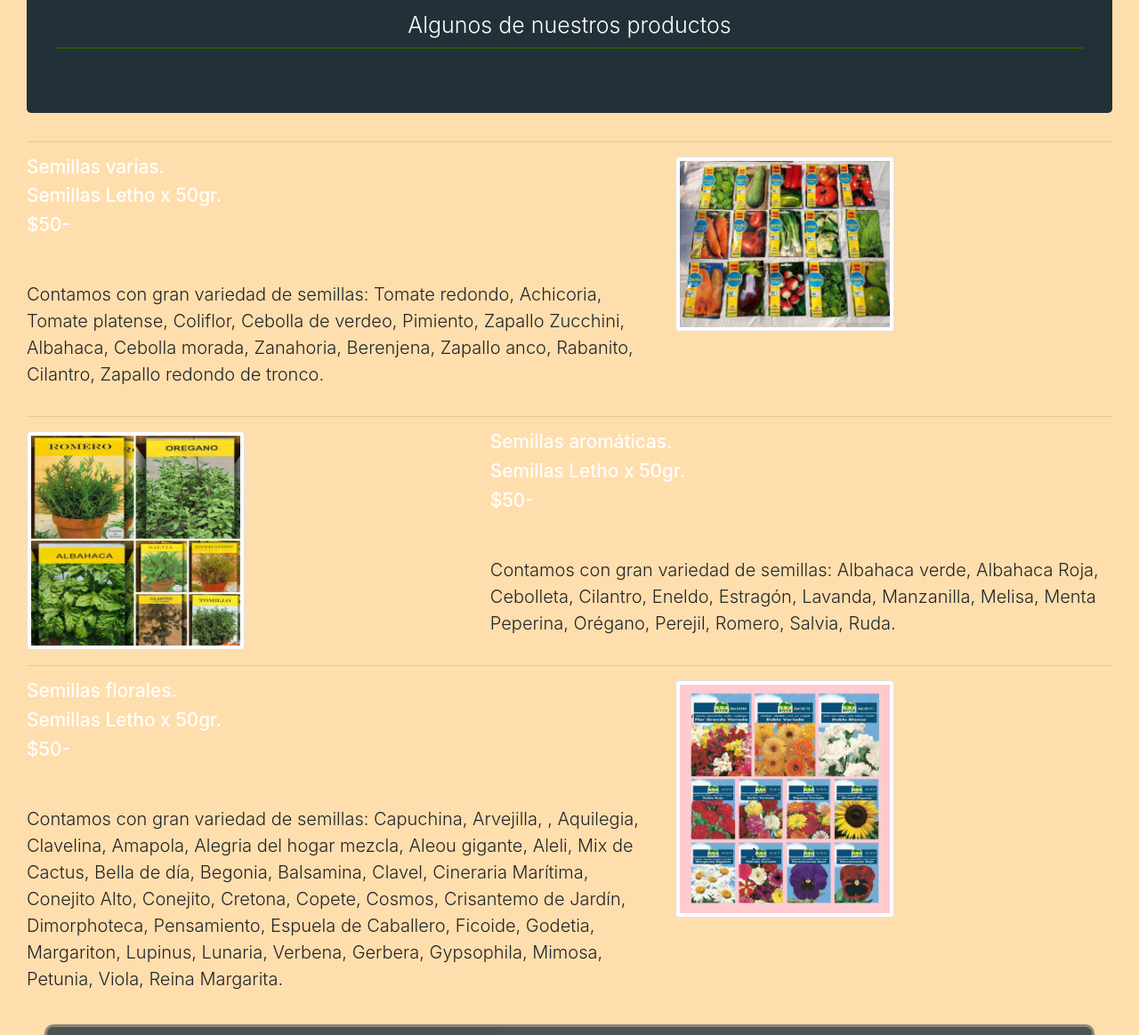
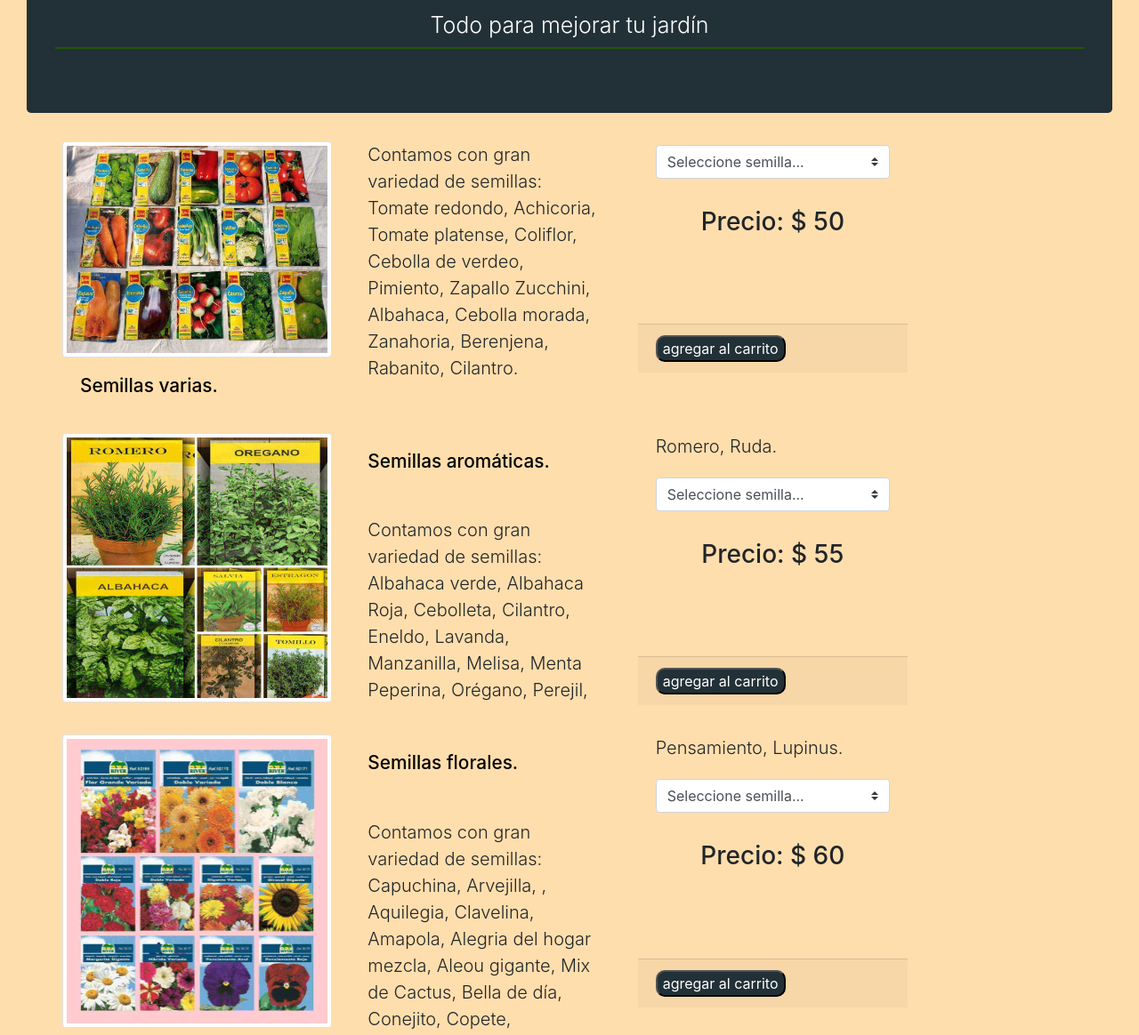
Before and after one commit to LucasBordi/proyecto-camada-10755, a website: page page/semillas.html in a window 1280 px wide. Shown: the part 230-1394 px from the top of the page at 89% size. Drawn offline with nearby package versions, Linux system fonts and the light colour scheme; files whose address does not match are found by name.

Commit message:
carrito-1

```diff
--- a/page/semillas.html
+++ b/page/semillas.html
@@ -54,7 +54,7 @@
                             <div class="p-2 flex-fill text-dark bar-left">
                                 <a class="nav-item"
                                     href="https://www.google.com.ar/maps/place/Evaristo+Carriego+1804,+B1685FLV+El+Palomar,+Provincia+de+Buenos+Aires/@-34.6307436,-58.5969317,
-                                        17z/data=!3m1!4b1!4m5!3m4!1s0x95bcb87c838ab37d:0x5165b6a016c3abf0!8m2!3d-34.630748!4d-58.5947377"
+                                    17z/data=!3m1!4b1!4m5!3m4!1s0x95bcb87c838ab37d:0x5165b6a016c3abf0!8m2!3d-34.630748!4d-58.5947377"
                                     target="_black">
                                     <span class="icon-location">
                                     </span>
@@ -81,9 +81,10 @@
                                             aria-expanded="false">Productos</a>
                                         <div class="dropdown-menu">
                                             <a class="dropdown-item" href="plantas.html">Plantas</a>
-                                            <a class="dropdown-item active" href="semillas.html">Semillas</a>
-                                            <a class="dropdown-item" href="productos-jardineria.html">Accesorios de
-                                                jardín</a>
+                                            <a class="dropdown-item" href="semillas.html">Semillas</a>
+                                            <a class="dropdown-item active" href="productos-jardineria.html">Accesorios
+                                                de jardín
+                                            </a>
                                         </div>
                                     </li>
                                     <li class="nav-item">
@@ -92,83 +93,40 @@
                                     <li class="nav-item">
                                         <a class="nav-link" href="contactos.html">Contacto</a>
                                     </li>
-                                    <li>
-                                        <span class="icon-cart" id="botonCarrito" style="color:white">Carrito</span>
+                                    <li class="nav-item dropdown">
+                                        <span class="icon-cart" id="botonCarrito" style="color:white"
+                                            data-toggle="dropdown" role="button" aria-haspopup="true"
+                                            aria-expanded="false"> Carrito</span>
+                                        <div class="dropdown-menu">
+                                            <p id="mostrar"></p>
+                                            <p id="total"></p>
+                                            <button id="sumarTotal">COMPRAR</button>
+                                        </div>
                                     </li>
                                 </ul>
                             </div>
                         </nav>
                     </div>
                 </header>
-                <!--titulo pagina-->
+                <!--segundo titulo-->
                 <div class="jumbotron">
                     <h2 class="display-4">
-                        <p>Algunos de nuestros productos</p>
+                        <p class="acomodo">Todo para mejorar tu jardín</p>
                     </h2>
                 </div>
-                <!--tabla de productos-->
-                <hr class="featurette-divider">
-                <div class="row featurette">
-                    <div class="col-md-7">
-                        <h2 class="featurette-heading">Semillas varias.
-                        </h2>
-                        <h2 class="featurette-heading">Semillas Letho x 50gr.
-                        </h2>
-                        <h2 class="featurette-heading">$50-
-                        </h2>
-                        <p class="lead">Contamos con gran variedad de semillas: Tomate redondo, Achicoria, Tomate
-                            platense, Coliflor, Cebolla de verdeo, Pimiento, Zapallo Zucchini, Albahaca, Cebolla morada,
-                            Zanahoria, Berenjena, Zapallo anco, Rabanito, Cilantro, Zapallo
-                            redondo de tronco.
-                        </p>
-                    </div>
-                    <div class="col-md-5">
-                        <img src="../img/semillas-varias.jpeg" class="img-fluid img-thumbnail w-50" alt="Semillas">
-                    </div>
-                </div>
-                <hr class="featurette-divider">
-                <div class="row featurette">
-                    <div class="col-md-7 order-md-2">
-                        <h2 class="featurette-heading">Semillas aromáticas.
-                        </h2>
-                        <h2 class="featurette-heading">Semillas Letho x 50gr.
-                        </h2>
-                        <h2 class="featurette-heading">$50-
-                        </h2>
-                        <p class="lead">Contamos con gran variedad de semillas: Albahaca verde, Albahaca Roja,
-                            Cebolleta, Cilantro, Eneldo, Estragón, Lavanda, Manzanilla, Melisa, Menta Peperina, Orégano,
-                            Perejil, Romero, Salvia, Ruda.
-                        </p>
-                    </div>
-                    <div class="col-md-5 order-md-1">
-                        <img src="../img/semillas-aromaticas.jpeg" class="img-fluid img-thumbnail w-50" alt="Semillas">
-                    </div>
-                </div>
-                <hr class="featurette-divider">
-                <div class="row featurette">
-                    <div class="col-md-7">
-                        <h2 class="featurette-heading">Semillas florales.
-                        </h2>
-                        <h2 class="featurette-heading">Semillas Letho x 50gr.
-                        </h2>
-                        <h2 class="featurette-heading">$50-
-                        </h2>
-                        <p class="lead">Contamos con gran variedad de semillas: Capuchina, Arvejilla, , Aquilegia,
-                            Clavelina, Amapola, Alegria del hogar mezcla, Aleou gigante, Aleli, Mix de Cactus, Bella de
-                            día, Begonia, Balsamina, Clavel, Cineraria Marítima, Conejito
-                            Alto, Conejito, Cretona, Copete, Cosmos, Crisantemo de Jardín, Dimorphoteca, Pensamiento,
-                            Espuela de Caballero, Ficoide, Godetia, Margariton, Lupinus, Lunaria, Verbena, Gerbera,
-                            Gypsophila, Mimosa, Petunia, Viola, Reina Margarita.
-                        </p>
-                    </div>
-                    <div class="col-md-5">
-                        <img src="../img/semillas-florales.jpeg" class="img-fluid img-thumbnail w-50" alt="Semillas">
+                <!--productos js-->
+                <div class="container">
+                    <div class="row">
+                        <div class="col-10">
+                            <div id="semillas" class="card-deck">
+                            </div>
+                        </div>
                     </div>
                 </div>
                 <!--sugerencia-->
                 <div class="conteiner">
                     <div class="col-12 col-sm-12 col-md-12 col-lg-12 col-xl-12">
-                        <div class="caja3">
+                        <div class="caja3 top">
                             <h3>
                                 <p class="lead">Encontranos en nuestra red, visitanos, seguinos, recomendanos, ¡podés
                                     encontrar ofertas especiales!.
@@ -265,6 +223,7 @@
     <script src="https://stackpath.bootstrapcdn.com/bootstrap/4.4.1/js/bootstrap.min.js"
         integrity="sha384-wfSDF2E50Y2D1uUdj0O3uMBJnjuUD4Ih7YwaYd1iqfktj0Uod8GCExl3Og8ifwB6"
         crossorigin="anonymous"></script>
+        <script src="../js/semillas.js"></script>
 </body>
 
 </html>
```
Also changed, not shown: page/plantas.html (+1 -1 lines), page/productos-jardineria.html (+1 -1 lines).
